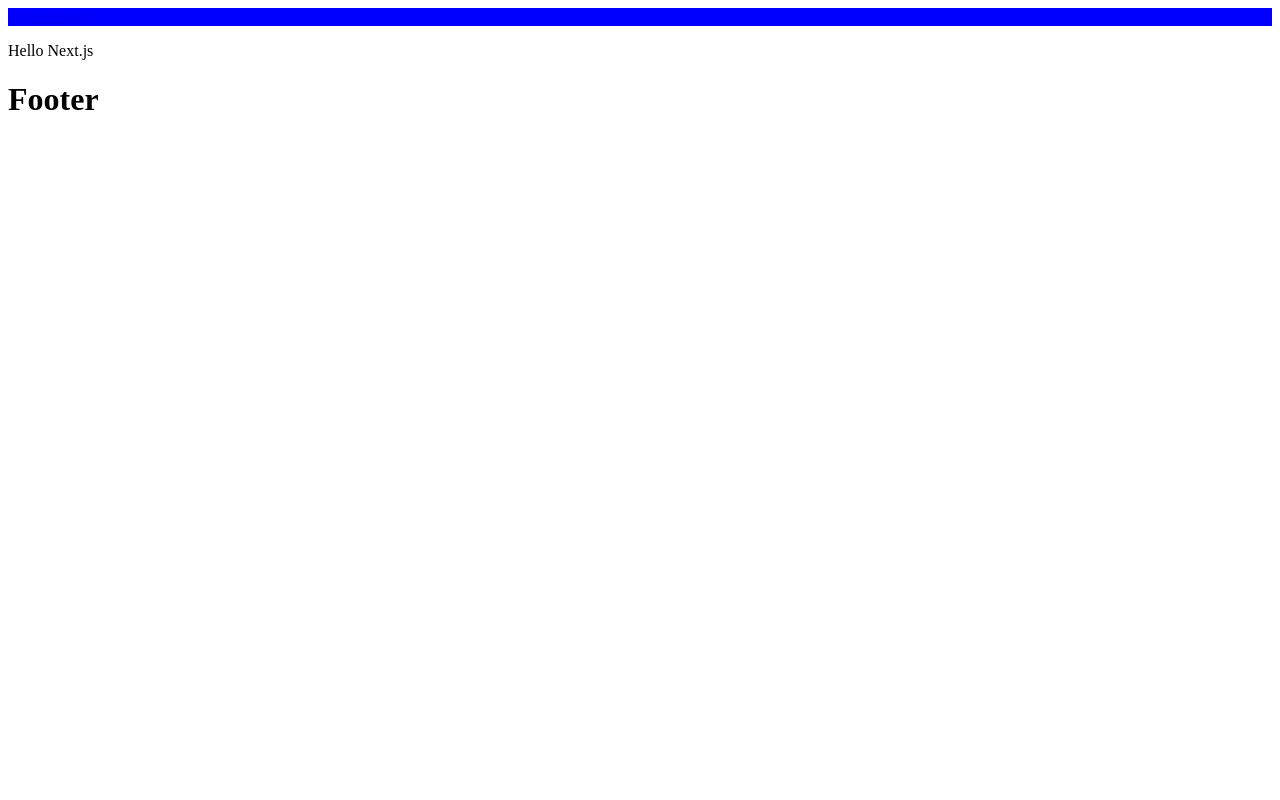
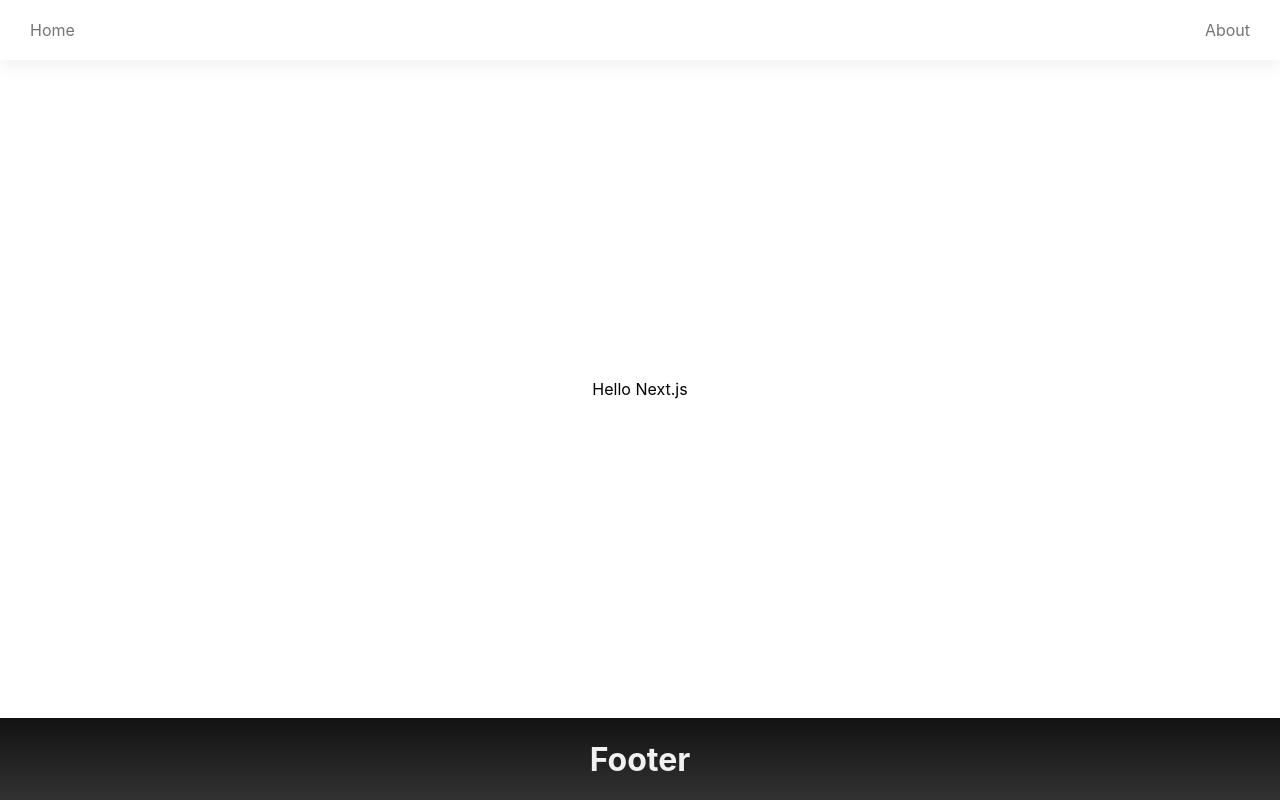
Before and after one commit to bradgarropy/next-starter, a Next.js app: page / in a window 1280 px wide. Built offline with nearby package versions, Linux system fonts and the light colour scheme.

Commit message:
style all the things.

```diff
--- a/components/Footer/Footer.js
+++ b/components/Footer/Footer.js
@@ -1,10 +1,17 @@
 import React from "react"
+import styled from "styled-components"
+
+const FooterWrapper = styled.footer`
+    background-image: linear-gradient(to bottom, #121212 0%, #323232 100%);
+    text-align: center;
+    color: ${({theme}) => theme.colors.offWhite};
+`
 
 const Footer = () => {
     return (
-        <footer>
+        <FooterWrapper>
             <h1>Footer</h1>
-        </footer>
+        </FooterWrapper>
     )
 }
 
--- a/components/Header/Header.js
+++ b/components/Header/Header.js
@@ -3,7 +3,8 @@ import Navigation from "./Navigation"
 import styled from "styled-components"
 
 const HeaderWrapper = styled.header`
-    background: blue;
+    padding: 20px 30px;
+    box-shadow: 0px 6px 20px rgba(0, 0, 0, 0.06);
 `
 
 const Header = () => {
--- a/components/Header/Navigation.js
+++ b/components/Header/Navigation.js
@@ -1,17 +1,33 @@
 import React from "react"
 import Link from "next/link"
+import styled from "styled-components"
+
+const NavigationWrapper = styled.nav`
+    display: grid;
+    grid-auto-flow: column;
+    justify-content: space-between;
+`
+
+const NavigationLink = styled.a`
+    color: ${({theme}) => theme.colors.gray};
+    cursor: pointer;
+
+    &:hover {
+        color: ${({theme}) => theme.colors.offBlack};
+    }
+`
 
 const Navigation = () => {
     return (
-        <nav>
+        <NavigationWrapper>
             <Link href="/">
-                <a>Home</a>
+                <NavigationLink>Home</NavigationLink>
             </Link>
 
             <Link href="/about">
-                <a>About</a>
+                <NavigationLink>About</NavigationLink>
             </Link>
-        </nav>
+        </NavigationWrapper>
     )
 }
 
--- a/components/Layout.js
+++ b/components/Layout.js
@@ -1,15 +1,31 @@
 import React from "react"
 import PropTypes from "prop-types"
+import styled, {ThemeProvider} from "styled-components"
 import Header from "../components/Header/Header"
 import Footer from "../components/Footer/Footer"
+import GlobalStyles from "../styles/GlobalStyles"
+import Container from "../styles/Container"
+import theme from "../styles/theme"
 
-const Layout = props => {
+const LayoutWrapper = styled.div`
+    height: 100vh;
+    display: grid;
+    grid-template-rows: auto 1fr auto;
+`
+
+const Layout = ({children}) => {
     return (
-        <div>
-            <Header/>
-            {props.children}
-            <Footer/>
-        </div>
+        <ThemeProvider theme={theme}>
+            <>
+                <GlobalStyles/>
+
+                <LayoutWrapper>
+                    <Header/>
+                    <Container>{children}</Container>
+                    <Footer/>
+                </LayoutWrapper>
+            </>
+        </ThemeProvider>
     )
 }
 
--- /dev/null
+++ b/styles/Container.js
@@ -0,0 +1,8 @@
+import styled from "styled-components"
+
+const Container = styled.div`
+    margin: auto;
+    max-width: 1000px;
+`
+
+export default Container
--- /dev/null
+++ b/styles/GlobalStyles.js
@@ -0,0 +1,12 @@
+import {createGlobalStyle} from "styled-components"
+
+const GlobalStyles = createGlobalStyle`
+    body {
+        margin: 0;
+        font-family: -apple-system, BlinkMacSystemFont, "Segoe UI", "Roboto",
+        "Oxygen", "Ubuntu", "Cantarell", "Fira Sans", "Droid Sans",
+        "Helvetica Neue", sans-serif;
+    }
+`
+
+export default GlobalStyles
--- /dev/null
+++ b/styles/colors.js
@@ -0,0 +1,9 @@
+const colors = {
+    white: "#ffffff",
+    offWhite: "#f1f1f1",
+    gray: "#757575",
+    offBlack: "#111111",
+    black: "#000000",
+}
+
+export default colors
--- /dev/null
+++ b/styles/theme.js
@@ -0,0 +1,7 @@
+import colors from "./colors"
+
+const theme = {
+    colors,
+}
+
+export default theme
```
